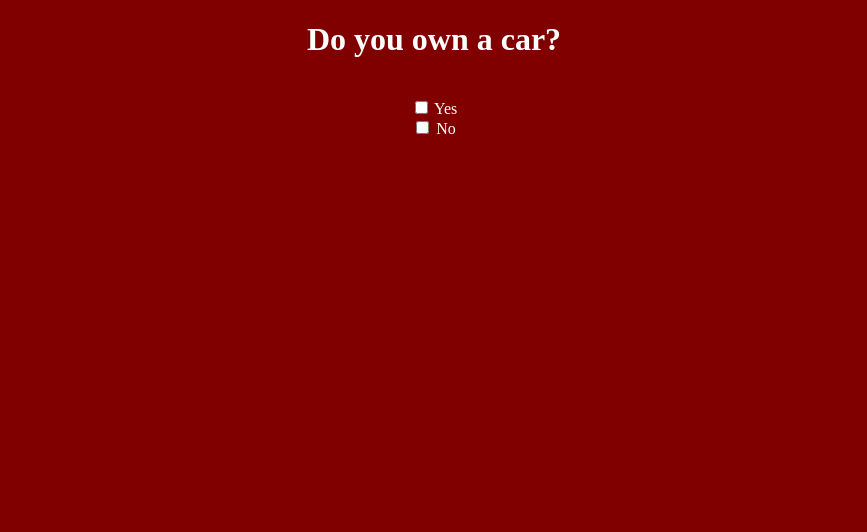
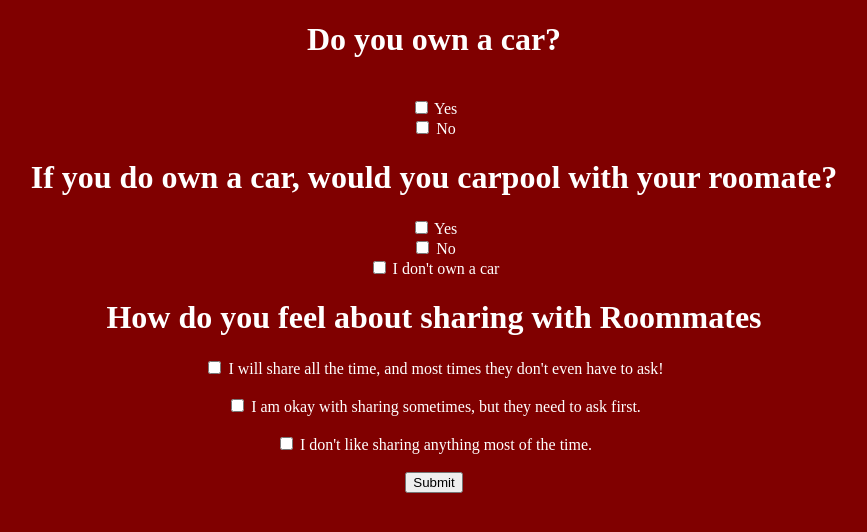
Before and after one commit to kierabr1/Roommatch, a plain HTML site: page Carandsharing.html in a window 1280 px wide. Shown: the whole page, without its empty margins (206-1073 px from the left). Drawn offline with Linux system fonts and the light colour scheme.

Commit message:
Front end functionality for the page is finished. UX of the page and its connectivity to the backend will still need to be worked on.

```diff
--- a/Carandsharing.html
+++ b/Carandsharing.html
@@ -9,7 +9,34 @@
             <br>
             <input type="checkbox" id="No" name="No" value="No">
             <label for="No">No</label><br>
+
+
+        <h1 style="color:white;" action="/Carandsharing.html">If you do own a car, would you carpool with your roomate?</h1>
+        <input type="checkbox" id="Yes" name="Yes" value="Yes">
+            <label for="Yes">Yes</label>
+            <br>
+            <input type="checkbox" id="No" name="No" value="No">
+            <label for="No">No</label>
+            <br>
+            <input type="checkbox" id="No car" name="No car" value="No car">
+            <label for="No car">I don't own a car</label>
+
+         <h1 style="color:white;" action="/Carandsharing.html">How do you feel about sharing with Roommates</h1>
+        <input type="checkbox" id="shareEverything" name="shareEverything" value="shareEverything">
+            <label for="shareEverything">I will share all the time, and most times they don't even have to ask!</label>
+            <br>
+            <br>
+            <input type="checkbox" id="shareSometimes" name="shareSometimes" value="shareSometimes">
+            <label for="shareSometimes">I am okay with sharing sometimes, but they need to ask first. </label>
+            <br>
+            <br>
+            <input type="checkbox" id="No Sharing" name="No Sharing" value="No Sharing">
+            <label for="No Sharing">I don't like sharing anything most of the time.</label>
+            <br>
+            <br>
+            <input type="submit" value="Submit">
+
+
         </center>
-
     </body>
 </head>
```
